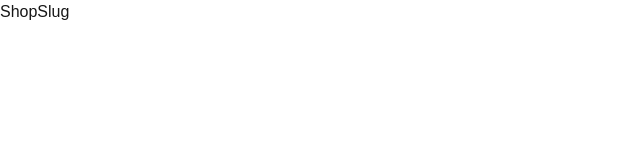
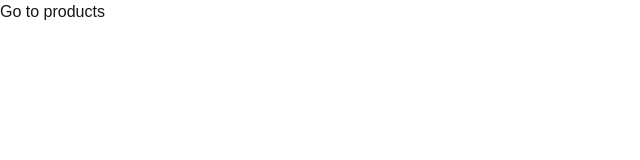
Before and after one commit to Yuvrajsinghko/Nextjs-2026, a Next.js app in the folder module-1-basics/: page /shop/orders in a window 1280 px wide. Shown: the top 160 px of the page, without its empty margins (0-640 px from the left). Built offline with nearby package versions, Linux system fonts and the light colour scheme.

Commit message:
practiced next js router

```diff
--- /dev/null
+++ b/module-1-basics/app/shop/orders/page.jsx
@@ -0,0 +1,13 @@
+"use client";
+
+import { useRouter } from 'next/navigation';
+import React from 'react'
+
+const Orders = () => {
+    const router = useRouter();
+  return (
+    <div className="hover:cursor-pointer" onClick={()=>router.push("/shop/sales")}>Go to products </div>
+  )
+}
+
+export default Orders
```
